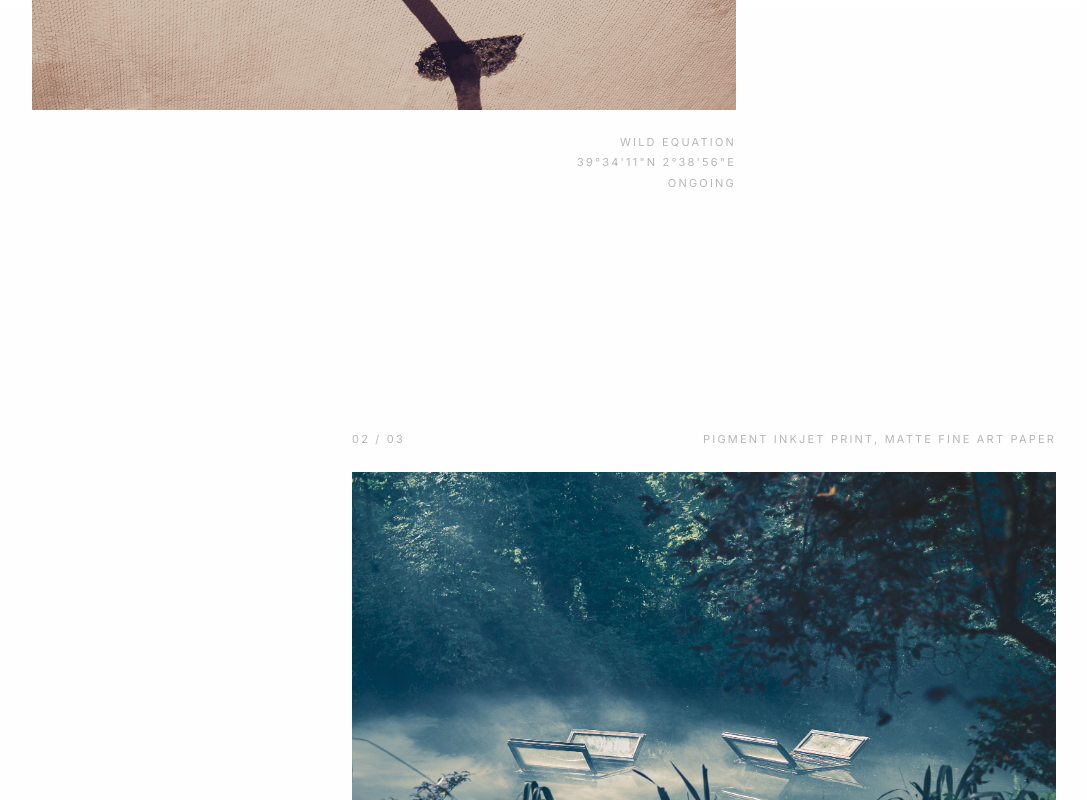
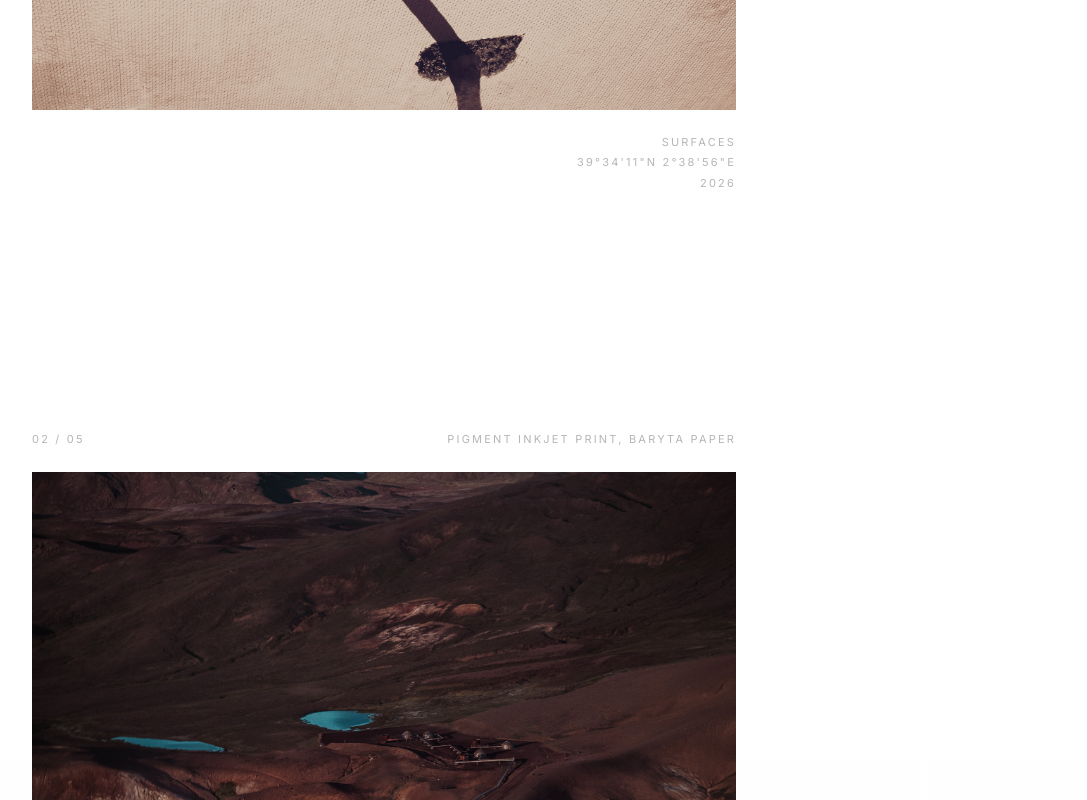
Before and after one commit to dubontemps/dubontemps-site, a React (Vite) app: page / in a window 1280 px wide. Shown: the part 1440-2240 px from the top of the page, without its empty margins (96-1183 px from the left). Built offline with nearby package versions, Linux system fonts and the light colour scheme.

Commit message:
v96 - new images

```diff
--- a/src/App.jsx
+++ b/src/App.jsx
@@ -38,11 +38,31 @@ manifesto: [
         {
         id: 'wandering-souls-dubontemps',
         url: '/images/dubontemps-equationsauvage-2026-palma-shadows-baryta-lg.jpg',
-        caption: "Équation sauvage",
+        caption: "Surfaces",
         coords: "39°34'11\"N 2°38'56\"E",
-        year: "en cours",
+        year: "2026",
         tech: "Tirage pigmentaire, papier baryté",
-        alt: "Ombres de palmier et marcheurs, Palma de Majorque, série Équation Sauvage 2026, tirage pigmentaire papier baryté, Dubontemps",
+        alt: "Ombres de palmier et marcheurs, Palma de Majorque, série Surfaces 2026, tirage pigmentaire papier baryté, Dubontemps",
+        note: ""
+      },
+        {
+        id: 'geothermal-field-dubontemps',
+        url: '/images/dubontemps-surfaces-2026-iceland-geothermal-field-baryta-lg.jpg',
+        caption: "Surfaces",
+        coords: "65°02'49\"N 16°43'42\"W",
+        year: "2026",
+        tech: "Tirage pigmentaire, papier baryté",
+        alt: "Station géothermique, Islande, série Surfaces 2026, tirage pigmentaire papier baryté, Dubontemps",
+        note: ""
+      },
+        {
+        id: 'salt-mine-dubontemps',
+        url: '/images/dubontemps-surfaces-2026-peru-salt-mine-baryta-lg.jpg',
+        caption: "Surfaces",
+        coords: "13°19'58\"S 72°09'23\"W",
+        year: "2026",
+        tech: "Tirage pigmentaire, papier baryté",
+        alt: "Mine de sel, Arequipa, Pérou, série Surfaces 2026, tirage pigmentaire papier baryté, Dubontemps",
         note: ""
       },
       {
@@ -160,11 +180,31 @@ manifesto: [
       {
         id: 'wandering-souls-dubontemps',
         url: '/images/dubontemps-equationsauvage-2026-palma-shadows-baryta-lg.jpg',
-        caption: 'Wild Equation',
+        caption: "Surfaces",
         coords: "39°34'11\"N 2°38'56\"E",
-        year: "ongoing",
+        year: "2026",
         tech: "Pigment inkjet print, baryta paper",
         alt: "Palm shadows and walkers, Palma de Mallorca, Équation Sauvage series 2026, pigment print on baryta paper, Dubontemps",
+        note: ""
+      },
+        {
+        id: 'geothermal-field-dubontemps',
+        url: '/images/dubontemps-surfaces-2026-iceland-geothermal-field-baryta-lg.jpg',
+        caption: "Surfaces",
+        coords: "65°02'49\"N 16°43'42\"W",
+        year: "2026",
+        tech: "Pigment inkjet print, baryta paper",
+        alt: "Geothermal field, Iceland, Surfaces series 2026, pigment print on baryta paper, Dubontemps",
+        note: ""
+      },
+        {
+        id: 'salt-mine-dubontemps',
+        url: '/images/dubontemps-surfaces-2026-peru-salt-mine-baryta-lg.jpg',
+        caption: "Surfaces",
+        coords: "13°19'58\"S 72°09'23\"W",
+        year: "2026",
+        tech: "Pigment inkjet print, baryta paper",
+        alt: "Salt mine, Arequipa, Peru, Surfaces series 2026, pigment print on baryta paper, Dubontemps",
         note: ""
       },
        {
```
Also changed, not shown: public/images/dubontemps-surfaces-2026-iceland-geothermal-field-baryta-lg.jpg (added), public/images/dubontemps-surfaces-2026-peru-salt-mine-baryta-lg.jpg (added).
